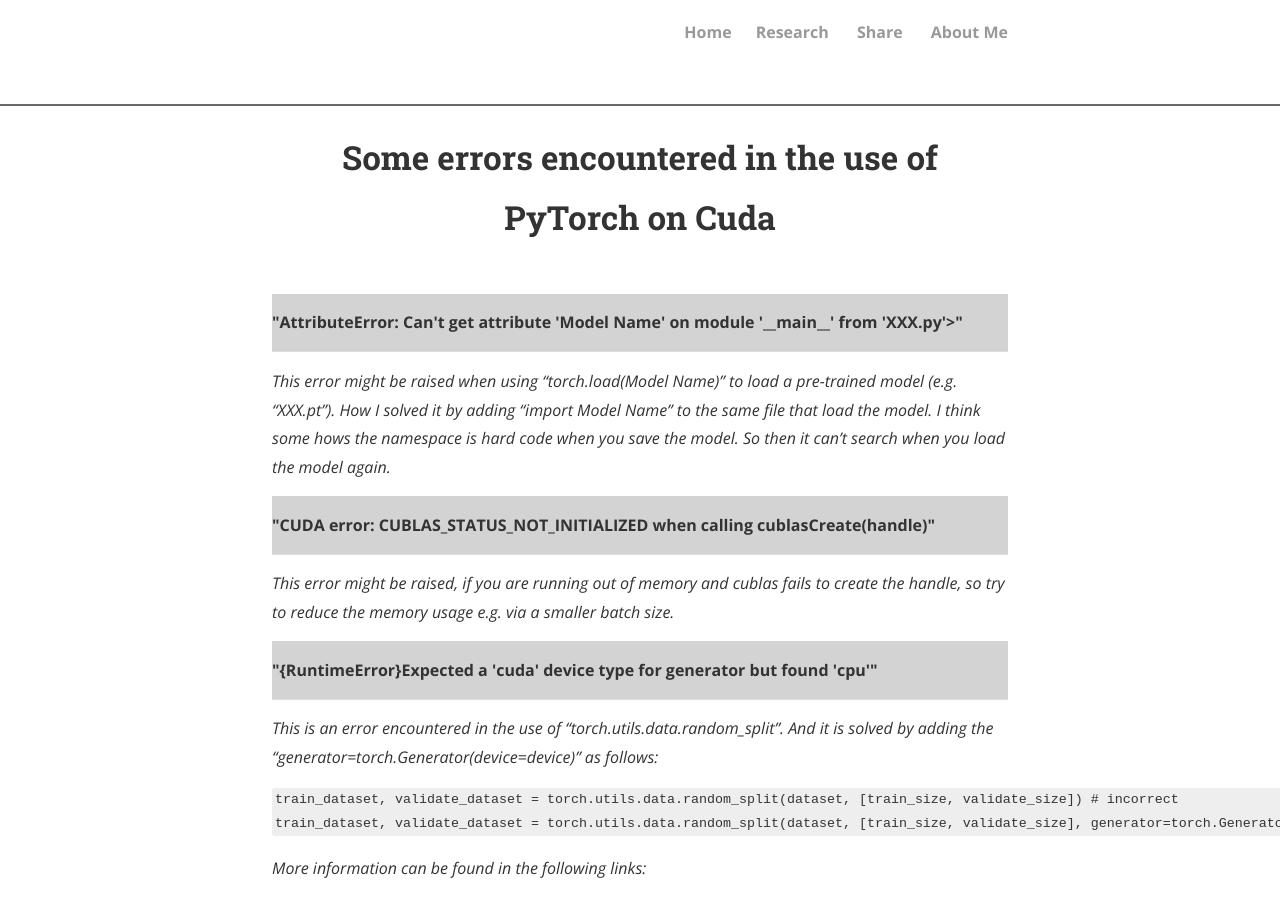
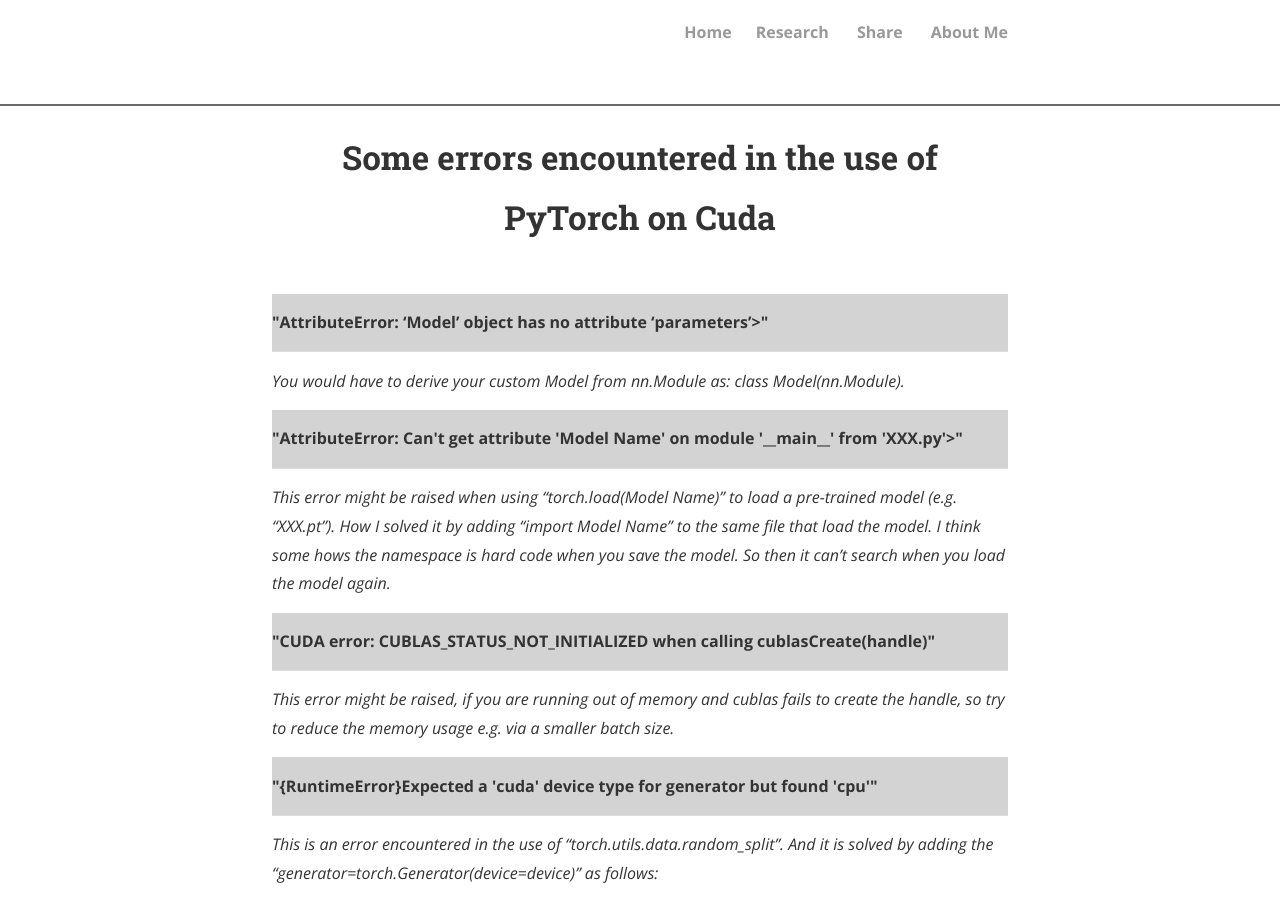
Before and after one commit to sosweetzhang/sosweetzhang.github.io, a Jekyll site: the page built from share/Experience/Some_errors_encountered_in_the_use_of_pytorch_on_Cuda.md, in a window 1280 px wide and 900 px high. Built offline with Jekyll 4.4.1, drawn with Linux system fonts in a browser that asks for light colours; nearby versions of some CDN libraries; comment, search, counter and statistics services are not loaded; a style sheet for code colours, icons or effects is not loaded.

Commit message:
Update Some_errors_encountered_in_the_use_of_pytorch_on_Cuda.md

```diff
--- a/share/Experience/Some_errors_encountered_in_the_use_of_pytorch_on_Cuda.md
+++ b/share/Experience/Some_errors_encountered_in_the_use_of_pytorch_on_Cuda.md
@@ -3,6 +3,13 @@
 title: Some errors encountered in the use of PyTorch on Cuda
 permalink: /share/Experience/231106_1/
 ---
+
+
+<table><tr><td bgcolor=lightgray><strong>"AttributeError: ‘Model’ object has no attribute ‘parameters’>" </strong></td></tr></table>
+
+<em>You would have to derive your custom Model from nn.Module as: class Model(nn.Module).</em>
+
+
 
 
 <table><tr><td bgcolor=lightgray><strong>"AttributeError: Can't get attribute 'Model Name' on module '__main__' from 'XXX.py'>" </strong></td></tr></table>
```
